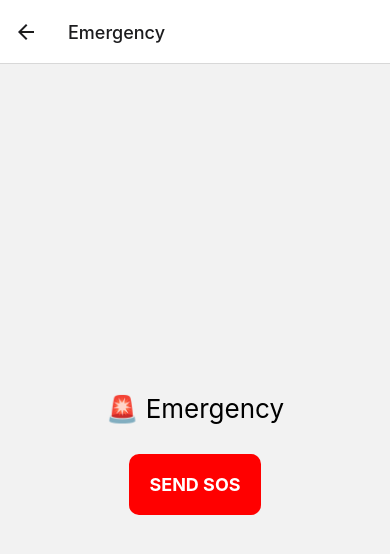
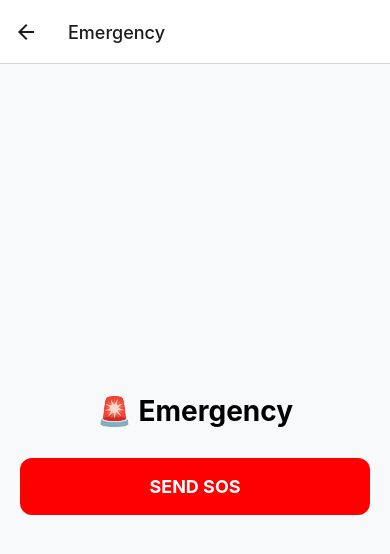
Before and after one commit to pratikAmbilduke/resq-ai, a React Native app in the folder mobile/: screen /Emergency in a window 390 px wide. Shown: the top 554 px of the page. Built offline with nearby package versions, Linux system fonts and the light colour scheme.

Commit message:
feat(sos): capture real GPS location and address before sending emergency

```diff
--- a/mobile/screens/EmergencyFormScreen.js
+++ b/mobile/screens/EmergencyFormScreen.js
@@ -1,30 +1,83 @@
-import { View, Text, StyleSheet, TouchableOpacity, Alert } from 'react-native';
+import { useState } from 'react';
+import { View, Text, StyleSheet, TouchableOpacity, Alert, ActivityIndicator } from 'react-native';
+import * as Location from 'expo-location';
 
 export default function EmergencyScreen() {
+  const [loading, setLoading] = useState(false);
+  const [locationInfo, setLocationInfo] = useState(null);
 
   const sendEmergency = async () => {
     try {
-      const response = await fetch("http://localhost:8000/emergency", {
-        method: "POST",
+      setLoading(true);
+
+      const { status } = await Location.requestForegroundPermissionsAsync();
+
+      if (status !== 'granted') {
+        Alert.alert('Permission Denied', 'Location permission is required.');
+        setLoading(false);
+        return;
+      }
+
+      const currentLocation = await Location.getCurrentPositionAsync({});
+      const latitude = currentLocation.coords.latitude;
+      const longitude = currentLocation.coords.longitude;
+
+      const reverseGeocode = await Location.reverseGeocodeAsync({
+        latitude,
+        longitude,
+      });
+
+      let locationText = 'Auto captured from device';
+
+      if (reverseGeocode.length > 0) {
+        const place = reverseGeocode[0];
+        locationText = [
+          place.name,
+          place.street,
+          place.subregion,
+          place.city,
+          place.region,
+          place.postalCode,
+          place.country,
+        ]
+          .filter(Boolean)
+          .join(', ');
+      }
+
+      setLocationInfo({
+        latitude,
+        longitude,
+        locationText,
+      });
+
+      const response = await fetch('http://localhost:8000/emergency', {
+        method: 'POST',
         headers: {
-          "Content-Type": "application/json",
+          'Content-Type': 'application/json',
         },
         body: JSON.stringify({
-          type: "medical",
-          description: "Test emergency from mobile",
-          latitude: 18.5204,
-          longitude: 73.8567,
-          location_text: "Pune",
+          type: 'medical',
+          description: 'Emergency reported from mobile app',
+          latitude: latitude,
+          longitude: longitude,
+          location_text: locationText,
         }),
       });
 
       const data = await response.json();
+      console.log('Backend Response:', data);
 
-      Alert.alert("Success", "Emergency Sent Successfully 🚨");
+      if (!response.ok) {
+        Alert.alert('Error', 'Failed to send emergency.');
+        return;
+      }
 
+      Alert.alert('Success', 'Emergency Sent Successfully 🚨');
     } catch (error) {
-      console.log(error);
-      Alert.alert("Error", "Failed to send emergency ❌");
+      console.log('Error:', error);
+      Alert.alert('Error', 'Something went wrong while sending emergency.');
+    } finally {
+      setLoading(false);
     }
   };
 
@@ -32,9 +85,26 @@ export default function EmergencyScreen() {
     <View style={styles.container}>
       <Text style={styles.title}>🚨 Emergency</Text>
 
-      <TouchableOpacity style={styles.button} onPress={sendEmergency}>
-        <Text style={styles.buttonText}>SEND SOS</Text>
+      <TouchableOpacity
+        style={styles.button}
+        onPress={sendEmergency}
+        disabled={loading}
+      >
+        <Text style={styles.buttonText}>
+          {loading ? 'Sending...' : 'SEND SOS'}
+        </Text>
       </TouchableOpacity>
+
+      {loading && <ActivityIndicator size="large" color="red" style={{ marginTop: 20 }} />}
+
+      {locationInfo && (
+        <View style={styles.card}>
+          <Text style={styles.infoTitle}>Captured Location</Text>
+          <Text style={styles.infoText}>Latitude: {locationInfo.latitude}</Text>
+          <Text style={styles.infoText}>Longitude: {locationInfo.longitude}</Text>
+          <Text style={styles.infoText}>Address: {locationInfo.locationText}</Text>
+        </View>
+      )}
     </View>
   );
 }
@@ -42,21 +112,41 @@ export default function EmergencyScreen() {
 const styles = StyleSheet.create({
   container: {
     flex: 1,
+    padding: 20,
     justifyContent: 'center',
-    alignItems: 'center'
+    backgroundColor: '#f8f9fa',
   },
   title: {
-    fontSize: 26,
-    marginBottom: 30
+    fontSize: 28,
+    fontWeight: 'bold',
+    textAlign: 'center',
+    marginBottom: 30,
   },
   button: {
     backgroundColor: 'red',
-    padding: 20,
-    borderRadius: 10,
+    padding: 18,
+    borderRadius: 12,
+    alignItems: 'center',
   },
   buttonText: {
     color: 'white',
     fontSize: 18,
-    fontWeight: 'bold'
-  }
+    fontWeight: 'bold',
+  },
+  card: {
+    marginTop: 30,
+    backgroundColor: 'white',
+    padding: 15,
+    borderRadius: 12,
+    elevation: 3,
+  },
+  infoTitle: {
+    fontSize: 18,
+    fontWeight: 'bold',
+    marginBottom: 10,
+  },
+  infoText: {
+    fontSize: 14,
+    marginBottom: 6,
+  },
 });
```
